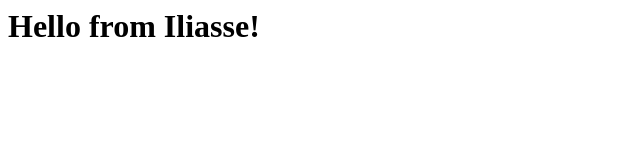
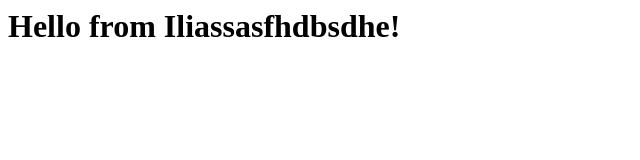
Before and after one commit to iliasse-sudo/iliasse-sudo.github.io, a plain HTML site: page index.html in a window 1280 px wide. Shown: the whole page, without its empty margins (0-640 px from the left). Drawn offline with Linux system fonts and the light colour scheme.

Commit message:
Update index.html

```diff
--- a/index.html
+++ b/index.html
@@ -5,6 +5,6 @@
 		</style>
 	</head>
 	<body>
-		<h1>Hello from Iliasse!</h1>
+		<h1>Hello from Iliassasfhdbsdhe!</h1>
 	</body>
 </html>
```
